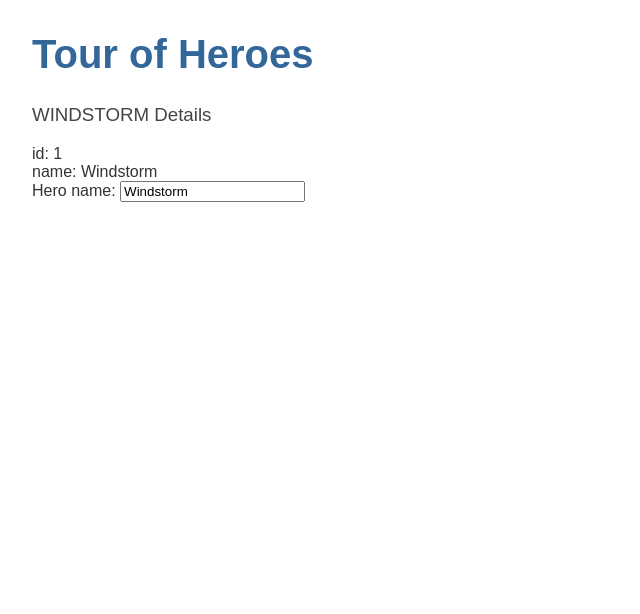
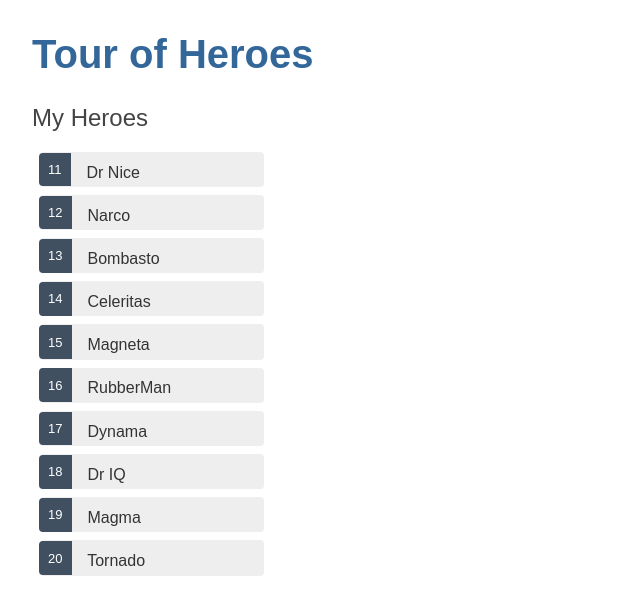
Before and after one commit to mzw86020424/TOH-app, an Angular app: page / in a window 1280 px wide. Shown: the top 614 px of the page, without its empty margins (0-640 px from the left). Built offline with nearby package versions, Linux system fonts and the light colour scheme.

Commit message:
選択リストを作成

```diff
--- a/src/app/heroes/heroes.component.css
+++ b/src/app/heroes/heroes.component.css
@@ -0,0 +1,52 @@
+/* HeroesComponent's private CSS styles */
+.heroes {
+  margin: 0 0 2em 0;
+  list-style-type: none;
+  padding: 0;
+  width: 15em;
+}
+.heroes li {
+  cursor: pointer;
+  position: relative;
+  left: 0;
+  background-color: #EEE;
+  margin: .5em;
+  padding: .3em 0;
+  height: 1.6em;
+  border-radius: 4px;
+}
+.heroes li:hover {
+  color: #2c3a41;
+  background-color: #e6e6e6;
+  left: .1em;
+}
+.heroes li.selected {
+  background-color: black;
+  color: white;
+}
+.heroes li.selected:hover {
+  background-color: #505050;
+  color: white;
+}
+.heroes li.selected:active {
+  background-color: black;
+  color: white;
+}
+.heroes .badge {
+  display: inline-block;
+  font-size: small;
+  color: white;
+  padding: 0.8em 0.7em 0 0.7em;
+  background-color:#405061;
+  line-height: 1em;
+  position: relative;
+  left: -1px;
+  top: -4px;
+  height: 1.8em;
+  margin-right: .8em;
+  border-radius: 4px 0 0 4px;
+}
+
+input {
+  padding: .5rem;
+}
--- a/src/app/heroes/heroes.component.html
+++ b/src/app/heroes/heroes.component.html
@@ -1,10 +1,18 @@
-<!-- 補間バインディングの中、パイプ演算子 ( | ) の直後にある単語uppercaseは、
-   組み込みのUppercasePipeを起動します -->
-<h3>{{hero.name | uppercase}} Details</h3>
-<div><span>id: </span>{{hero.id}}</div>
-<div><span>name: </span>{{hero.name}}</div>
+<!-- 補間バインディングの中、パイプ演算子 ( | ) の直後にある単語uppercaseは、組み込みのUppercasePipeを起動します -->
+<h2>My Heroes</h2>
+<ul class="heroes">
+  <!-- ユーザーが <li> をクリックすると、Angularは onSelect(hero) 式を実行します -->
+  <!-- Angularの クラスバインディング は条件に応じたCSSクラスの追加と削除ができます -->
+  <li *ngFor="let hero of heroes" (click)="onSelect(hero)" [class.selected]="hero === selectedHero">
+    <span class="badge">{{hero.id}}</span> {{hero.name}}
+  </li>
+</ul>
 
-<div>
-  <label for="name">Hero name: </label>
-  <input id="name" [(ngModel)]="hero.name" placeholder="name">
+<div *ngIf="selectedHero">
+  <h2>{{selectedHero.name | uppercase}} Details</h2>
+  <div><span>id: </span>{{selectedHero.id}}</div>
+  <div>
+    <label for="hero-name">Hero name: </label>
+    <input id="hero-name" [(ngModel)]="selectedHero.name" placeholder="name">
+  </div>
 </div>
--- a/src/app/heroes/heroes.component.ts
+++ b/src/app/heroes/heroes.component.ts
@@ -1,5 +1,6 @@
 import { Component, OnInit } from '@angular/core';
 import { Hero } from "../hero";
+import { HEROES } from "../mock-heroes";
 
 // @Componentは、コンポーネントのAngularメタデータを指定するデコレーター関数です
 // 一部のメタデータは、コンポーネントクラスに追加した@Componentデコレーター内にあります。
@@ -11,10 +12,13 @@ import { Hero } from "../hero";
   styleUrls: ['./heroes.component.css']
 })
 export class HeroesComponent implements OnInit {
-  hero: Hero = {
-    id: 1,
-    name: 'Windstorm',
-  };
+  // アプリを起動した際、 selectedHero は 意図的に undefined です
+  selectedHero: Hero;
+  onSelect(hero: Hero): void {
+    this.selectedHero = hero;
+  }
+
+  heroes = HEROES;
 
   constructor() { }
 
--- /dev/null
+++ b/src/app/mock-heroes.ts
@@ -0,0 +1,15 @@
+import { Hero } from "./hero";
+
+// 最終的には、リモートのデータサーバーからそれらのヒーローを取得します
+export const HEROES: Hero[] = [
+  { id: 11, name: 'Dr Nice' },
+  { id: 12, name: 'Narco' },
+  { id: 13, name: 'Bombasto' },
+  { id: 14, name: 'Celeritas' },
+  { id: 15, name: 'Magneta' },
+  { id: 16, name: 'RubberMan' },
+  { id: 17, name: 'Dynama' },
+  { id: 18, name: 'Dr IQ' },
+  { id: 19, name: 'Magma' },
+  { id: 20, name: 'Tornado' }
+];
```
